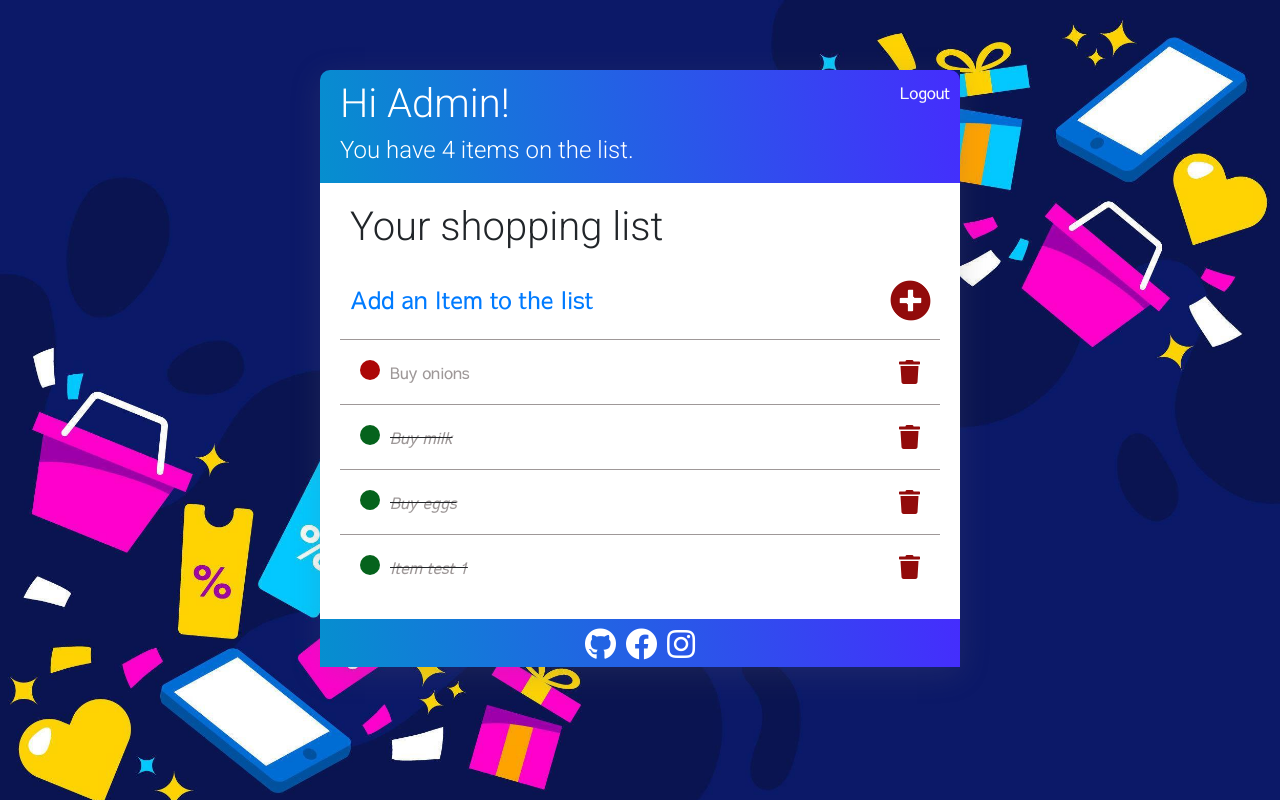
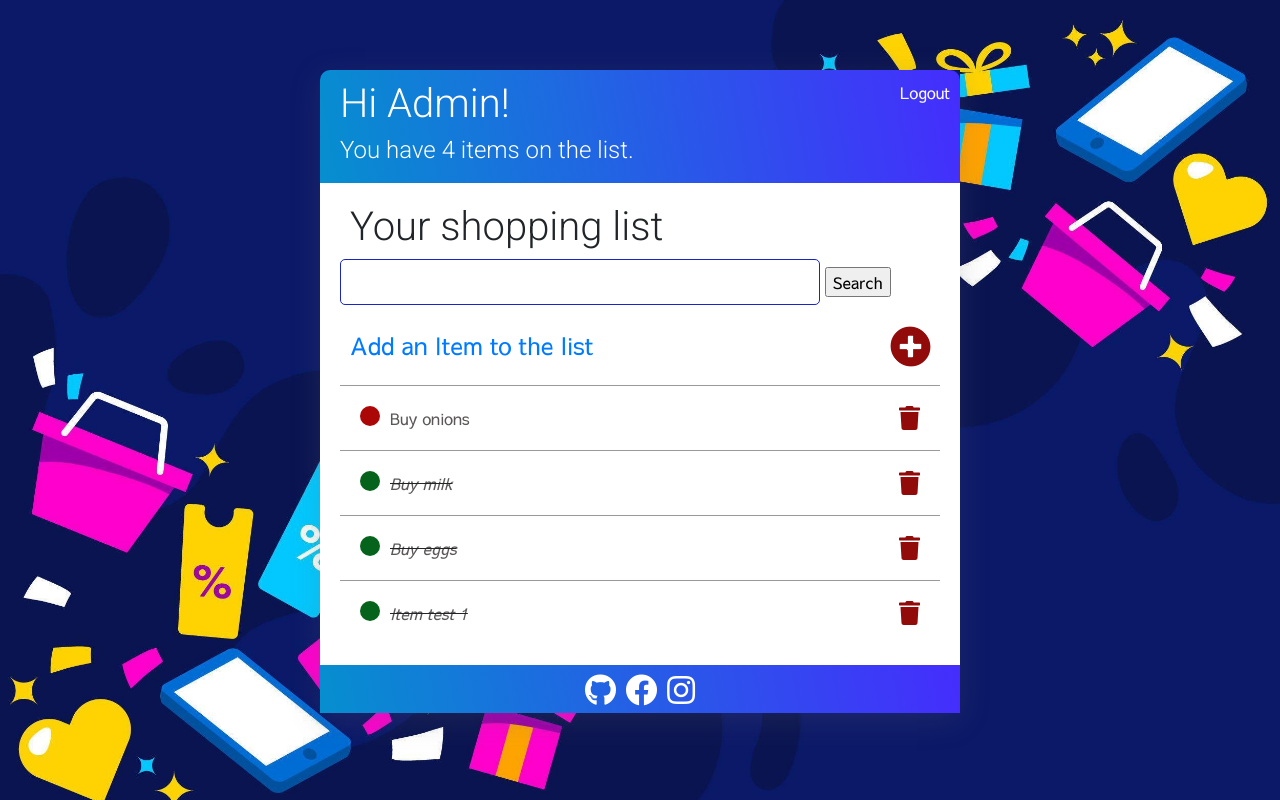
Before and after one commit to slbabin/shopping-list4, a Django app: page /shoppinglist/ in a window 1280 px wide. Run offline with Django 3.2, Linux system fonts and the light colour scheme; a user stored in the database is signed in; data comes from the database, SQL or seed files in the repository; some libraries are stand-ins or nearby versions; some web fonts are replaced.

Commit message:
Add a serch form on the list page

```diff
--- a/shoppinglistapp/static/css/style.css
+++ b/shoppinglistapp/static/css/style.css
@@ -64,7 +64,7 @@ h6 {
     display: flex;
 }
 .item-name a {
-    color: #9e9898;
+    color: #5b5757;
     text-decoration: none;
     margin-left: 10px;
 }
--- a/shoppinglistapp/templates/shoppinglistapp/item_list.html
+++ b/shoppinglistapp/templates/shoppinglistapp/item_list.html
@@ -20,6 +20,13 @@
     <div class="card-container">
 
     <h1>Your shopping list </h1>
+
+<form method="GET">
+<input type="text" name="search-items">
+<input type="submit" value="Search">
+
+</form>
+
     <div class="add-item-wrapper">
     <a href="{% url 'item-create' %}">Add an Item to the list</a>  <a id="add-item-icon" href="{% url 'item-create' %}"><i class="fa fa-plus-circle" aria-hidden="true"></i></a>
     </div>
```
